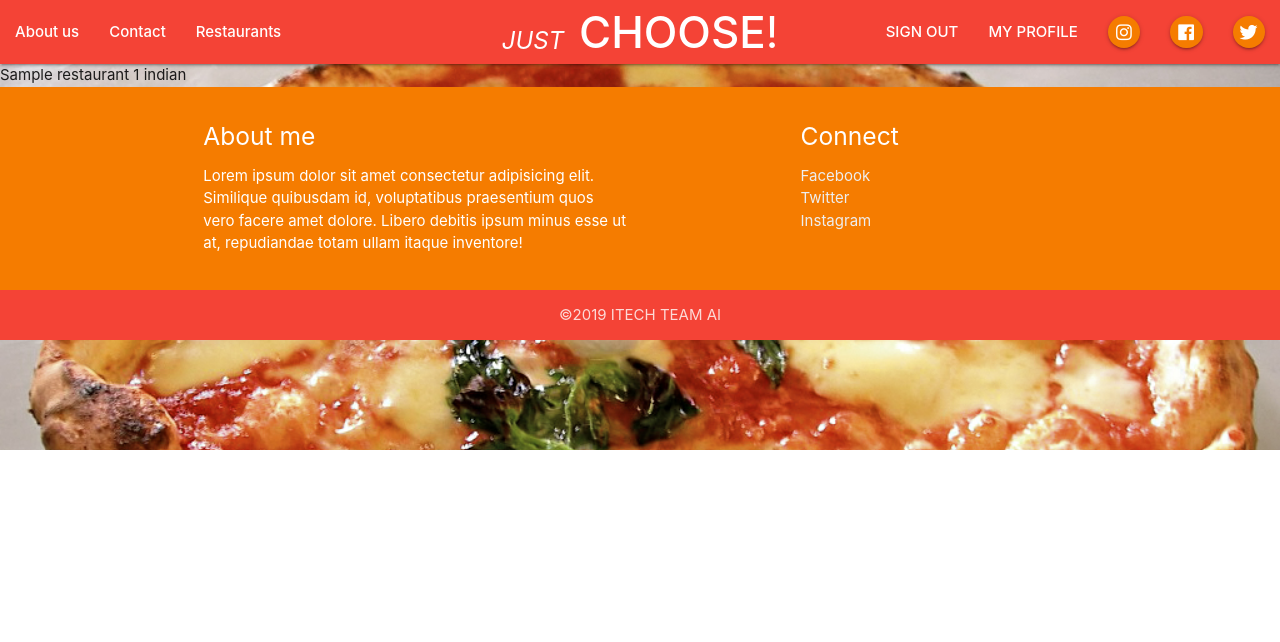
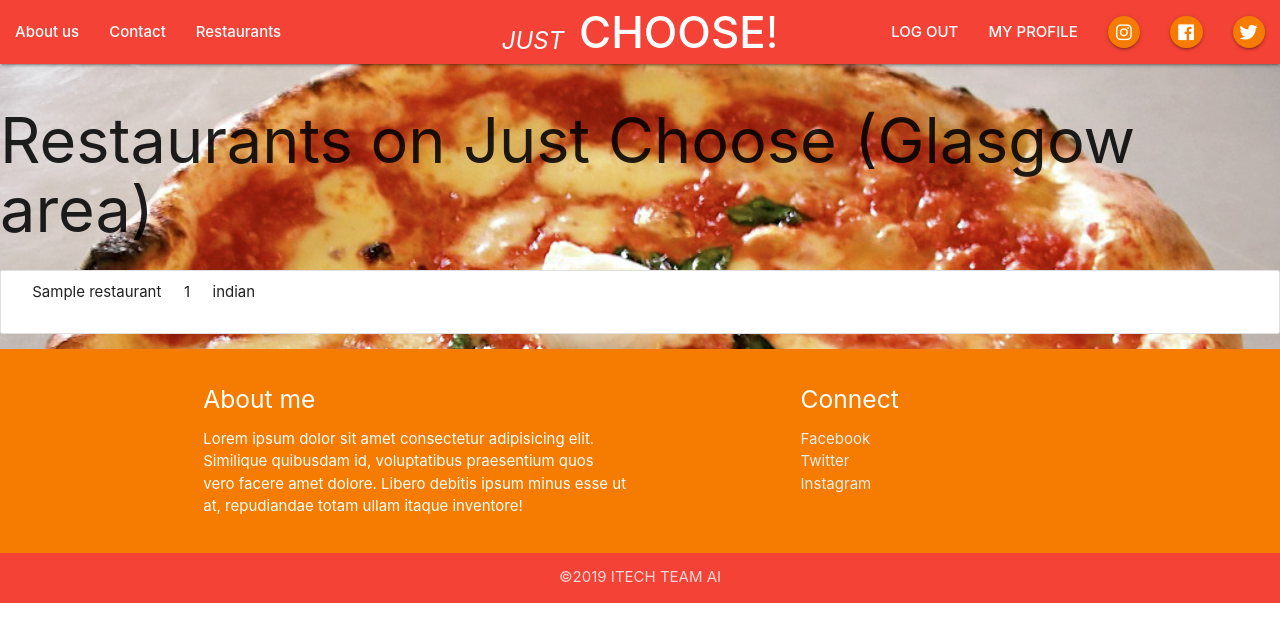
Before and after one commit to bhilosobher/just_choose, a Django app: page /just_choose/restaurants/ in a window 1280 px wide. Shown: the top 642 px of the page. Run offline with Django 3.2, Linux system fonts and the light colour scheme; a user stored in the database is signed in; tables that the repository leaves empty hold one stand-in row (values such as "Sample post"); some libraries are stand-ins or nearby versions.

Commit message:
minor improvements

```diff
--- a/just_choose/urls.py
+++ b/just_choose/urls.py
@@ -3,20 +3,15 @@ from just_choose import views
 from django.contrib.auth import views as auth_views
 
 urlpatterns = [
-    url(r'^$', views.index, name = 'index'),
-    url(r'^contact/$', views.contact, name ='contact'),
-    url(r'^choose/$', views.choose, name ='choose'),
-    url(r'^choose/dine/$', views.dine, name ='dine'),
-    url(r'^choose/takeaway/$', views.takeaway, name ='takeaway'),
-    url(r'^choose/takeaway/superchoose/$', views.superchoose, name ='superchoose'),
-    url(r'^help/$', views.helper, name ='help'),
+    url(r'^$', views.index, name='index'),
+    url(r'^choose/takeaway/$', views.takeaway, name='takeaway'),
     url(r'^login/$', auth_views.login, {'template_name': 'just_choose/login.html'}, name='login'),
     url(r'^logout/$', auth_views.logout, {'template_name': 'just_choose/logout.html'}, name='logout'),
-    url(r'^profile/$', views.myprofile, name ='myprofile'),
+    url(r'^profile/$', views.myprofile, name='myprofile'),
     url(r'^signup/$', views.signup, name='signup'),
-	url(r'^searches/$', views.searches, name='searches'),
-	url(r'^takeaway/(?P<postcode>\w{1,50})/'r'(?P<cuisine>\w{1,50})/'r'(?P<budget_range>\w{1,50})/$', views.takeaway, name ='takeaway'),
-	url(r'^dineout/(?P<postcode>\w{1,50})/'r'(?P<cuisine>\w{1,50})/'r'(?P<budget_range>\w{1,50})/$', views.dineout, name ='dineout'),
-	url(r'^menus/(?P<restaurant>\w{1,50})/$', views.menus, name ='menus'),
-    url(r'^restaurants/$', views.restaurants, name = 'restaurants'),
- ]
+    url(r'^searches/$', views.searches, name='searches'),
+    url(r'^takeaway/(?P<postcode>\w{1,50})/'r'(?P<cuisine>\w{1,50})/'r'(?P<budget_range>\w{1,50})/$', views.takeaway, name ='takeaway'),
+    url(r'^dineout/(?P<postcode>\w{1,50})/'r'(?P<cuisine>\w{1,50})/'r'(?P<budget_range>\w{1,50})/$', views.dineout, name='dineout'),
+    url(r'^menus/(?P<restaurant>\w{1,50})/$', views.menus, name='menus'),
+    url(r'^restaurants/$', views.restaurants, name='restaurants'),
+]
--- a/just_choose/views.py
+++ b/just_choose/views.py
@@ -19,40 +19,20 @@ def index(request):
     return render(request, 'just_choose/index_just_choose.html', dict)
 
 
-def contact(request):
-    return HttpResponse("This is the contact us/about us page!")
+def myprofile (request):
+    # if request.user.is_authenticated():
 
+    return render(request, 'just_choose/myprofile.html', {})
 
-def choose(request):
-    return HttpResponse("here you choose between takeaway and restaurant wheel")
-
-
-def dine (request):
-    return HttpResponse("This is the wheel for dining out w/ dining out customization options!")
-
-
-def takeaway (request):
-    return HttpResponse("This is the wheel for dining out w/ dining out customization options!")
-
-
-def superchoose (request):
-    return HttpResponse("here you have to option to spin for a random meal")
-
-
-def helper (request):
-    return HttpResponse("if you need help..")
-
-def myprofile (request):
-    return HttpResponse("once logged in, view profile")
 
 def takeaway(request, postcode, cuisine, budget_range):
     restaurants = Restaurant.objects.filter(address__startswith=postcode[:3]).filter(take_away=True)
-    if (cuisine != "none"):
-	    restaurants = restaurants.filter(cuisine=cuisine)
+    if cuisine != "none":
+        restaurants = restaurants.filter(cuisine=cuisine)
     else:
         cuisine = "All"
-    if (budget_range != "none"):
-	    restaurants = restaurants.filter(budget_range=budget_range).filter(take_away=True)
+    if budget_range != "none":
+        restaurants = restaurants.filter(budget_range=budget_range).filter(take_away=True)
     else:
         budget_range = -1
     dict = {"restaurants" : restaurants}
@@ -62,14 +42,15 @@ def takeaway(request, postcode, cuisine, budget_range):
         profile.searches.add(search)
     return render(request, 'just_choose/restaurants.html', dict)
 
+
 def dineout(request, postcode, cuisine, budget_range):
     restaurants = Restaurant.objects.filter(address__startswith=postcode[:3]).filter(dine_out=True)
-    if (cuisine != "none"):
-	    restaurants = restaurants.filter(cuisine=cuisine)
+    if cuisine != "none":
+        restaurants = restaurants.filter(cuisine=cuisine)
     else:
         cuisine = "All"
-    if (budget_range != "none"):
-	    restaurants = restaurants.filter(budget_range=budget_range).filter(dine_out=True)
+    if budget_range != "none":
+        restaurants = restaurants.filter(budget_range=budget_range).filter(dine_out=True)
     else:
         budget_range = -1
     dict = {"restaurants" : restaurants}
@@ -79,17 +60,19 @@ def dineout(request, postcode, cuisine, budget_range):
         profile.searches.add(search)
     return render(request, 'just_choose/restaurants.html', dict)
 
-##in the case that you need a view that randomises restaurant choice
-##def random_restaurant:
-    #restaurants = Restaurant.objects.all(request)
-    #random_restaurant = random.choice(restaurants)
-    #dict = {"restaurant" : random_restaurant}
-    #return render(request, 'just_choose/ ##html page for the wheel', dict)
+# in the case that you need a view that randomises restaurant choice
+# def random_restaurant:
+# restaurants = Restaurant.objects.all(request)
+# random_restaurant = random.choice(restaurants)
+# dict = {"restaurant" : random_restaurant}
+# return render(request, 'just_choose/ ##html page for the wheel', dict)
+
 
 def menus(request, restaurant):
     menus = Menu.objects.filter(restaurant__name=restaurant)
     serialized_menus = serializers.serialize('json', menus)
     return JsonResponse(serialized_menus, safe=False)
+
 
 def signup(request):
     if request.method == 'POST':
@@ -106,6 +89,7 @@ def signup(request):
         form = SignUpForm()
     return render(request, 'just_choose/signup.html', {'form': form})
 
+
 def searches(request):
     if request.user.is_authenticated():
         searches = Profile.objects.filter(user=request.user).first().searches.all()
@@ -113,7 +97,9 @@ def searches(request):
         return render(request, 'just_choose/searches.html', dict)
     else:
         return render(request, 'just_choose/searches.html', {})
-#view to contain a list of all restaurants in the DB...
+
+
+# view to contain a list of all restaurants in the DB...
 def restaurants(request):
     restaurants = Restaurant.objects.all()
     dict = {"restaurants": restaurants}
--- a/templates/just_choose/base.html
+++ b/templates/just_choose/base.html
@@ -101,11 +101,11 @@
         <ul class="right hide-on-med-and-down" id="nav-mobile">
 
           {% if user.is_authenticated %}
-          <li><a href="http://127.0.0.1:8000/just_choose/logout"><strong>SIGN OUT</strong></a></li>
-          <li><a href="http://127.0.0.1:8000/just_choose/searches"><strong>MY PROFILE</strong></a></li>
+          <li><a href="{% url 'logout' %}"><strong>LOG OUT</strong></a></li>
+          <li><a href="{% url 'myprofile' %}"><strong>MY PROFILE</strong></a></li>
              {% else %}
-         <li><a href="http://127.0.0.1:8000/just_choose/login"><strong>LOGIN</strong></a></li>
-         <li><a href="http://127.0.0.1:8000/just_choose/signup"><strong>SIGN UP</strong></a></li>
+         <li><a href="{% url 'login' %}"><strong>LOGIN</strong></a></li>
+         <li><a href="{% url 'signup' %}"><strong>SIGN UP</strong></a></li>
              {% endif %}
 
 
@@ -120,16 +120,16 @@
             </a></li>
         </ul>
 
-
+<!-- mobile sidenav -->
         <ul class="left hide-on-med-and-down">
             <li><a href="#about"><strong>About us</strong> </a></li>
             <li><a href="#contact"><strong>Contact</strong></a></li>
             <li><a href="{% url 'restaurants' %}"><strong>Restaurants</strong></a></li>
         </ul>
         <ul class="sidenav white" id="mobile-demo">
-            <li><a href="#about">About us</a></li>
+            <li><a href="% url 'index' %">About us</a></li>
             <li><a href="{% url 'restaurants' %}">Restaurants</a></li>
-            <li><a href="#contact">Contact</a></li>
+            <li><a href="{% url 'index' %}">Contact</a></li>
             <li><a href="{% url 'login' %}">Login</a></li>
             <li><a href="{% url 'signup' %}">Signup</a></li>
             <br>
--- a/templates/just_choose/index_just_choose.html
+++ b/templates/just_choose/index_just_choose.html
@@ -84,7 +84,7 @@
                   <input type="text" id="postcode">
                   <label class="label-icon white-text" for="search"><i class="material-icons">search</i></label>
                   <label class="label orange-text" for="search">&emsp;&emsp;type your postcode here...</label>
-                  <i class="material-icons">close</i>
+
                 </div>
               </form>
             </div>
--- a/templates/just_choose/restaurants.html
+++ b/templates/just_choose/restaurants.html
@@ -2,10 +2,23 @@
 {% load static %}
 
 {% block body_block %}
+<h1>Restaurants on Just Choose (Glasgow area)</h1>
+<ul class="collection">
+{% for restaurant in restaurants %}
+	<li class="collection-item">
+		<div class="row">
+			<div class="col">
+					{{ restaurant.name }}
+			</div>
+			<div class="col">
+					{{ restaurant.budget_range }}
+			</div>
+			<div class="col">
+					{{ restaurant.cuisine }}
+			</div>
+		</div>
+	</li>
 
-{% for restaurant in restaurants %}
-              {{ restaurant.name }} {{ restaurant.budget_range }} {{ restaurant.cuisine }}
-			  <br>
-			  {% endfor %}
-
+{% endfor %}
+</ul>
 {% endblock %}
```
Also changed, not shown: templates/just_choose/logout.html (+7 -5 lines), templates/just_choose/myprofile.html (added, +18 -0 lines).
